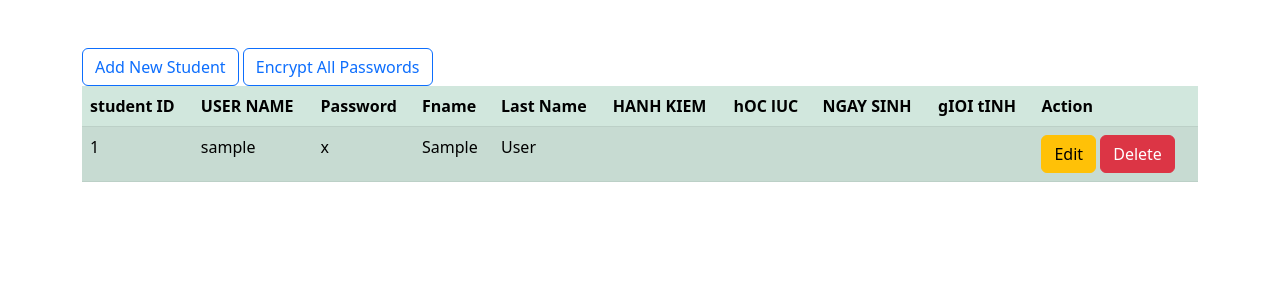
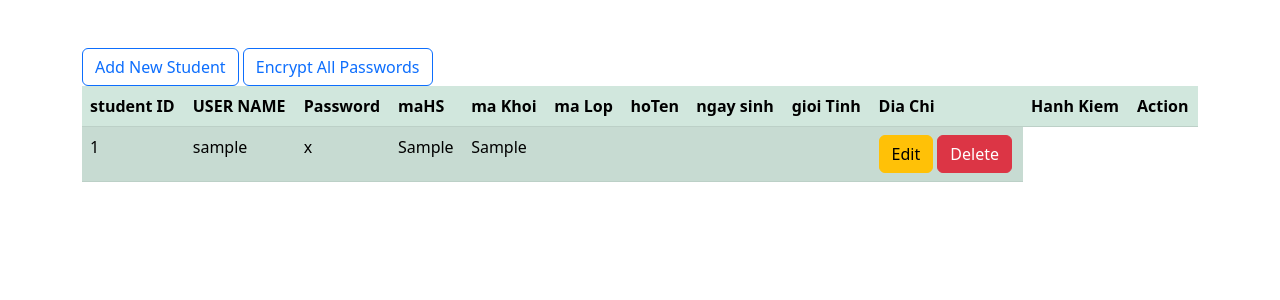
Before and after one commit to omodtung/systemManageStudent, a PHP site: page /admin/studentUI.php in a window 1280 px wide. Shown: the part 66-366 px from the top of the page. Run offline with PHP 8.4, Linux system fonts and the light colour scheme; the visitor is signed in with stand-in values (Sample User, id 1); tables that the repository leaves empty or names only in its code hold one stand-in row (values such as "Sample post"); data that the repository does not hold is empty.

Commit message:
studentui

```diff
--- a/DB_connection.php
+++ b/DB_connection.php
@@ -3,7 +3,7 @@
 $sName = "localhost";
 $uName = "root";
 $pass  = "";
-$db_name = "test2";
+$db_name = "test7";
 
 try {
 	$conn = new PDO("mysql:host=$sName;dbname=$db_name", $uName, $pass);
--- /dev/null
+++ b/admin/data/score.php
@@ -0,0 +1,3 @@
+<?php
+
+g
--- a/admin/data/subject.php
+++ b/admin/data/subject.php
@@ -33,3 +33,25 @@ function getSubjectById($subject_id, $conn)
         return 0;
     }
 }
+
+
+function getSubjectBySubject_code ($subject_code, $conn)
+{
+     $sql = " SELECT * FROM subjects where subject_code=?";
+
+     $stmt = $conn->prepare($sql);
+     $stmt ->execute([$subject_code]);
+     if($stmt->rowCount() ==1 )
+     {
+        $subject = $stmt->fetch();
+        return $subject;
+
+     }else
+     {
+
+        return 0 ;
+     }
+
+
+
+}
--- /dev/null
+++ b/admin/gradeUI.php
@@ -0,0 +1,4 @@
+<?php
+
+
+?>
--- /dev/null
+++ b/admin/scoreUI.php
@@ -0,0 +1,3 @@
+<?php
+
+?>
--- a/admin/studentUI.php
+++ b/admin/studentUI.php
@@ -46,12 +46,17 @@ $students = getAllStudents($conn);
                                     <th scope="col">student ID</th>
                                     <th scope="col">USER NAME</th>
                                     <th scope="col">Password</th>
-                                    <th scope="col">Fname</th>
-                                    <th scope="col">Last Name</th>
-                                    <th scope="col">HANH KIEM</th>
-                                    <th scope="col"> hOC lUC</th>
-                                    <th scope="col"> NGAY SINH </th>
-                                    <th scope="col"> gIOI tINH </th>
+                                    <th scope="col">maHS</th>
+                                    <th scope="col">ma Khoi</th>
+                                    <th scope="col">ma Lop</th>
+                                    <th scope="col"> hoTen</th>
+                                    <th scope="col"> ngay sinh </th>
+                                    <th scope="col"> gioi Tinh </th>
+
+                                    <th scope="col"> Dia Chi</th>
+                                    <th scope="col"> Hanh Kiem </th>
+
+
                                     <th scope="col"> Action </th>
 
 
@@ -66,8 +71,8 @@ $students = getAllStudents($conn);
                                         <td><?= $student['id'] ?></td>
                                         <td><?=  $student['username'] ?></td>
                                         <td><?=  $student['password'] ?></td>
-                                        <td><?=  $student['fname'] ?></td>
-                                        <td><?=  $student['lname'] ?></td>
+                                        <td><?=  $student['mahs'] ?></td>
+                                        <td><?=  $student['makhoi'] ?></td>
                                         <td><?=  $student['HanhKiem'] ?></td>
                                         <td><?=  $student['HocLuc'] ?></td>
                                         <td><?=  $student['NgaySinh'] ?></td>
--- a/css/style.css
+++ b/css/style.css
@@ -83,3 +83,8 @@ textarea {
 	max-width: 800px;
 
 }
+
+.body-teacher-ui
+{
+	background-color: blue ;
+}
```
Also changed, not shown: admin/data/student.php (+11 -0 lines), admin/index.php (+7 -5 lines), admin/siteTeacherAdd.php (+3 -5 lines).
